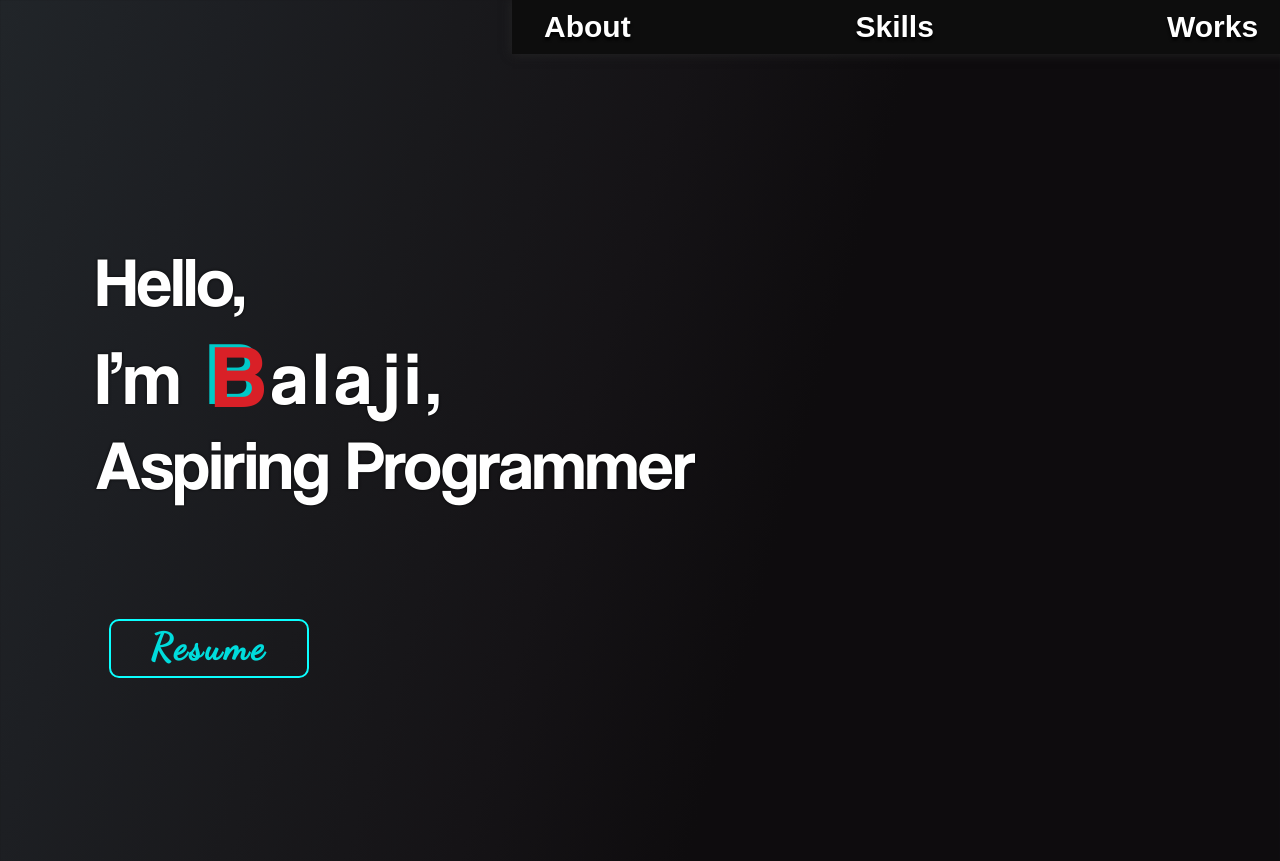
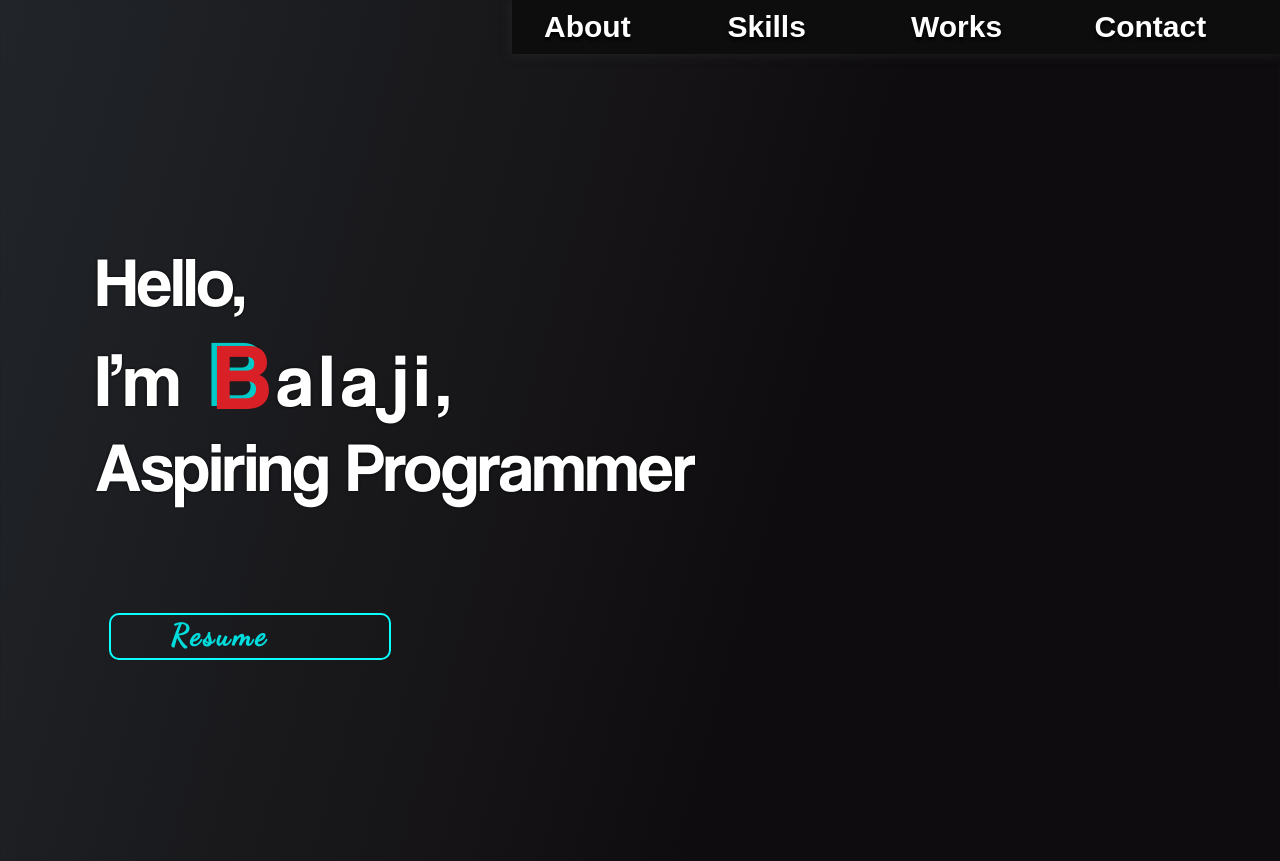
Before and after one commit to rba1aji/portfolio, a PHP site: page / in a window 1280 px wide. Shown: the top 861 px of the page. Run offline with PHP 8.4, Linux system fonts and the light colour scheme; some libraries are stand-ins or nearby versions.

Commit message:
Add files via upload

```diff
--- a/css/keyframes.css
+++ b/css/keyframes.css
@@ -1,6 +1,6 @@
 @keyframes nav{
-  	0%{width:0%; opacity:0%;}
-  	100%{width:100%; opacity:100%;}
+  	0%{ opacity:0%;}
+  	100%{ opacity:100%;}
   }
   @-webkit-keyframes nav{
   	0%{opacity:0%;}
@@ -139,15 +139,14 @@
 
 
   @keyframes resume_effect{
-    0%{transform:rotate(-160deg);
-          transform:rotateY(-160deg);
+    0%{
+          transform:rotateY(-180deg);
        position: relative;
        opacity:1;
-       right:0;}
-    100%{transform: rotate(0deg);
+       }
+    100%{
          transform:rotateY(0deg);
          position:relative;
          opacity:1;
-         left:0px;
       }
     }
--- a/css/main.css
+++ b/css/main.css
@@ -116,17 +116,17 @@ h1.header{
        font-size:75px;
        }
        #B{
-         font-size:90px;
+         font-size:95px;
          }
         .balaji{
-  letter-spacing:7px;
-  padding-left:14px;
+  letter-spacing:7.5px;
+  padding-left:16px;
   }
 .ji{
-  letter-spacing:7px;
+  letter-spacing:7.5px;
   }
 .j{
-  padding-left:7px;
+  padding-left:9px;
   }
 }
 
@@ -138,7 +138,7 @@ h4.resume{
   letter-spacing:3px;
   text-decoration:none;
 
-  margin:14vh 0 0 8.5vw;
+  margin:13vh 0 0 8.5vw;
   padding:2px 32px 4px 32px;
   width:max-content;
 
@@ -162,11 +162,12 @@ a:link {
   }
  @media (min-width: 900px) {
   h4.resume{
-    font-size:37px;
+    font-size:30px;
     font-weight:bold;
-  padding:4px 40px 6px 40px;
+    padding-right:120px;
+    padding-left:60px;
     border:2.25px solid #0BFFFF;
-  border-radius:10px 10px 10px 10px;
+    border-radius:10px 10px 10px 10px;
   }
 }
 
```
